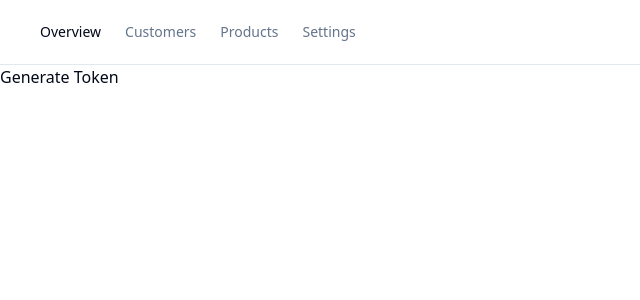
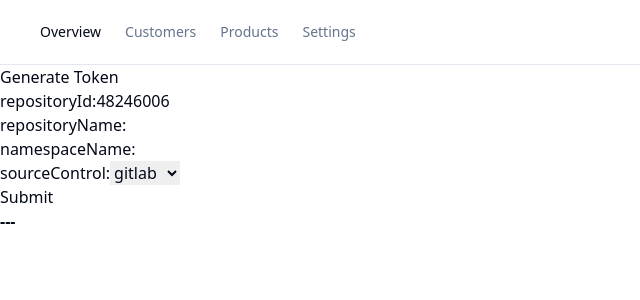
Before and after one commit to dxta-dev/pipeline, a Next.js app in the folder apps/dashboard/: page / in a window 1280 px wide. Shown: the top 300 px of the page, without its empty margins (0-640 px from the left). Built offline with nearby package versions, Linux system fonts and the light colour scheme; no server answers.

Commit message:
invoke api start from app

```diff
--- a/apps/dashboard/src/app/page.tsx
+++ b/apps/dashboard/src/app/page.tsx
@@ -1,6 +1,7 @@
 import { UserButton, OrganizationSwitcher } from "@clerk/nextjs";
 import { MainNav } from "~/components/ui/main-nav";
 import { GenerateToken } from "~/components/generate-token";
+import { ExtractStartForm } from "~/components/extract-start-form";
 
 export default function Page() {
   return (
@@ -17,6 +18,7 @@ export default function Page() {
         </div>
       </div>
       <GenerateToken />
+      <ExtractStartForm/>
     </>
   );
 }
--- /dev/null
+++ b/apps/dashboard/src/components/extract-start-form.tsx
@@ -0,0 +1,77 @@
+"use client"
+import { useAuth } from '@clerk/nextjs';
+import { useState } from 'react';
+import type { ChangeEvent, Dispatch, SetStateAction } from 'react';
+
+
+export function ExtractStartForm() {
+  const { getToken } = useAuth();
+  const [repositoryId, setRepositoryId] = useState(48246006);
+  const [repositoryName, setRepositoryName] = useState('');
+  const [namespaceName, setNamespaceName] = useState('');
+  const [sourceControl, setSourceControl] = useState('gitlab');
+  const [status, setStatus] = useState('---');
+  const [body, setBody] = useState('');
+
+  const handleInputChange = (stateSetter: Dispatch<SetStateAction<any>>) => (ev: ChangeEvent<HTMLInputElement>) => stateSetter(ev.target.value);
+  const handleSelectChange = (ev: ChangeEvent<HTMLSelectElement>) => setSourceControl(ev.target.value);
+
+  const handleSubmit = async () => {
+    if (!process.env.NEXT_PUBLIC_EXTRACT_API_URL) return console.error('Missing ENV variable: NEXT_PUBLIC_EXTRACT_API_URL')
+    setStatus('...');
+    setBody('');
+
+    const token = await getToken({ template: 'dashboard' });
+    if (!token) return;
+    const res = await fetch(process.env.NEXT_PUBLIC_EXTRACT_API_URL, {
+      method: 'post',
+      body: JSON.stringify({ repositoryId, repositoryName, namespaceName, sourceControl }),
+      headers: {
+        'Authorization': 'Bearer ' + token
+      }
+    });
+    const jsonBody = await res.json() as unknown;
+
+    setStatus(res.status.toString());
+    setBody(JSON.stringify(jsonBody, null, 2));
+  };
+
+  return (
+    <>
+      <div>
+        <div>
+          <label>
+            repositoryId:
+            <input type="text" value={repositoryId} onChange={handleInputChange((v) => setRepositoryId(Number(v)))} />
+          </label>
+        </div>
+        <div>
+          <label>
+            repositoryName:
+            <input type="text" value={repositoryName} onChange={handleInputChange(setRepositoryName)} />
+          </label>
+        </div>
+        <div>
+          <label>
+            namespaceName:
+            <input type="text" value={namespaceName} onChange={handleInputChange(setNamespaceName)} />
+          </label>
+        </div>
+        <div>
+          <label>
+            sourceControl:
+            <select defaultValue={sourceControl} onChange={handleSelectChange}>
+              <option value='gitlab'>gitlab</option>
+              <option value='github'>github</option>
+            </select>
+          </label>
+        </div>
+        <button onClick={() => void handleSubmit()}>Submit</button>
+      </div>
+      <div><b>{status}</b></div>
+      <pre>{body}</pre>
+    </>
+
+  );
+
+}
--- a/apps/dashboard/src/env.mjs
+++ b/apps/dashboard/src/env.mjs
@@ -19,6 +19,7 @@ export const env = createEnv({
     NEXT_PUBLIC_CLERK_SIGN_UP_URL: z.string().nonempty(),
     NEXT_PUBLIC_CLERK_AFTER_SIGN_IN_URL: z.string().nonempty(),
     NEXT_PUBLIC_CLERK_AFTER_SIGN_UP_URL: z.string().nonempty(),
+    NEXT_PUBLIC_EXTRACT_API_URL: z.string().nonempty(),
   },
   /**
    * Destructure all variables from `process.env` to make sure they aren't tree-shaken away.
@@ -30,6 +31,7 @@ export const env = createEnv({
     NEXT_PUBLIC_CLERK_SIGN_UP_URL: process.env.NEXT_PUBLIC_CLERK_SIGN_UP_URL,
     NEXT_PUBLIC_CLERK_AFTER_SIGN_IN_URL: process.env.NEXT_PUBLIC_CLERK_AFTER_SIGN_IN_URL,
     NEXT_PUBLIC_CLERK_AFTER_SIGN_UP_URL: process.env.NEXT_PUBLIC_CLERK_AFTER_SIGN_UP_URL,
+    NEXT_PUBLIC_EXTRACT_API_URL: process.env.NEXT_PUBLIC_EXTRACT_API_URL,
   },
   skipValidation: !!process.env.CI || !!process.env.SKIP_ENV_VALIDATION,
 });
```
Also changed, not shown: 1 other file (tests, documents, lock files or other folders).
